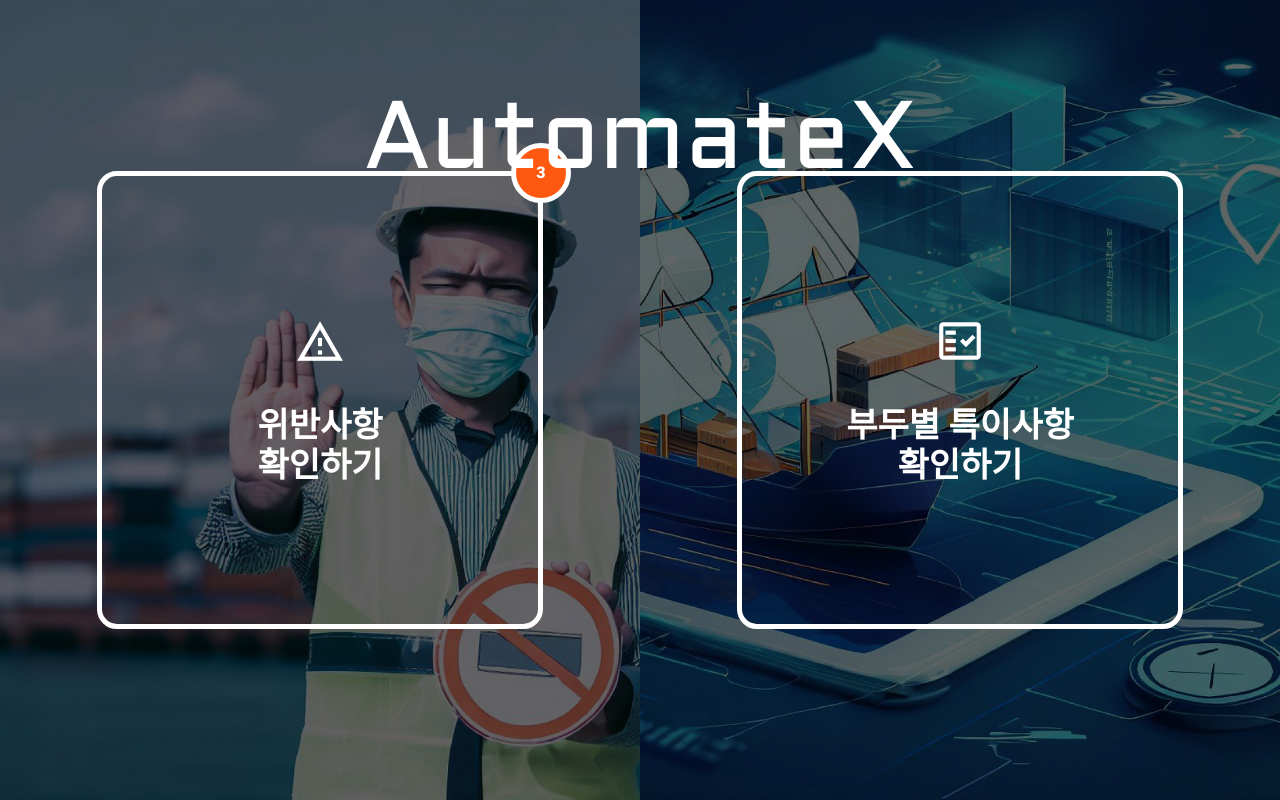
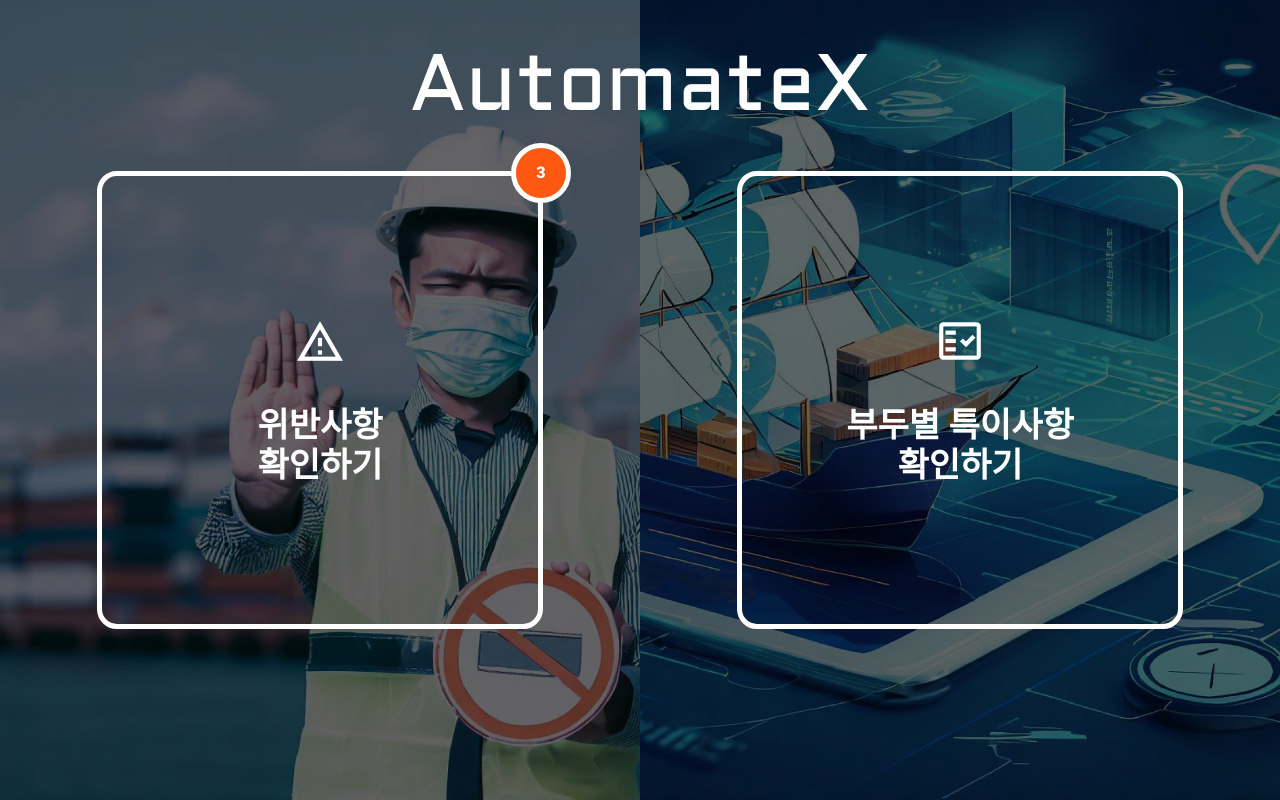
Before and after one commit to Stendhalsynd/ICT-23HP050-front, a React (Create React App) app: page /mainPage in a window 1280 px wide. Built offline with nearby package versions, Linux system fonts and the light colour scheme.

Commit message:
main header 크기 및 위치 조정

```diff
--- a/src/screen/main_page.js
+++ b/src/screen/main_page.js
@@ -10,7 +10,7 @@
 const MainPage = ({ form, children }) => {
   return (
     <Container background="transparent">
-      <Header main paddingTop="97px" />
+      <StyledHeader main />
       <Section left>
         <Area height="43%">
           <img
@@ -62,4 +62,9 @@
   border-radius: 50px;
 `;
 
+const StyledHeader = styled(Header)`
+  padding-top: 50px;
+  font: normal 400 80px var(--font-Aldrich);
+`;
+
 export default MainPage;
```
